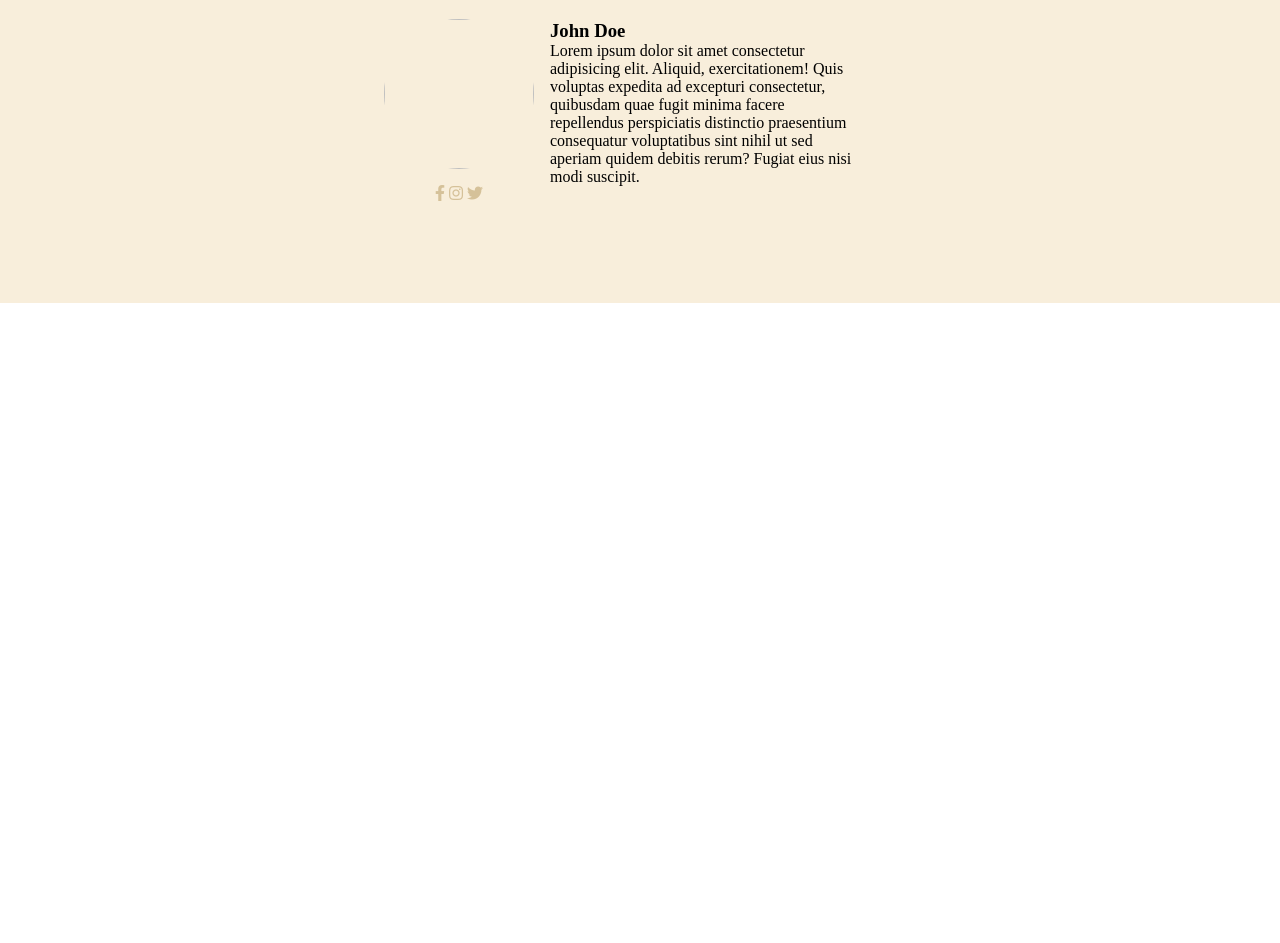
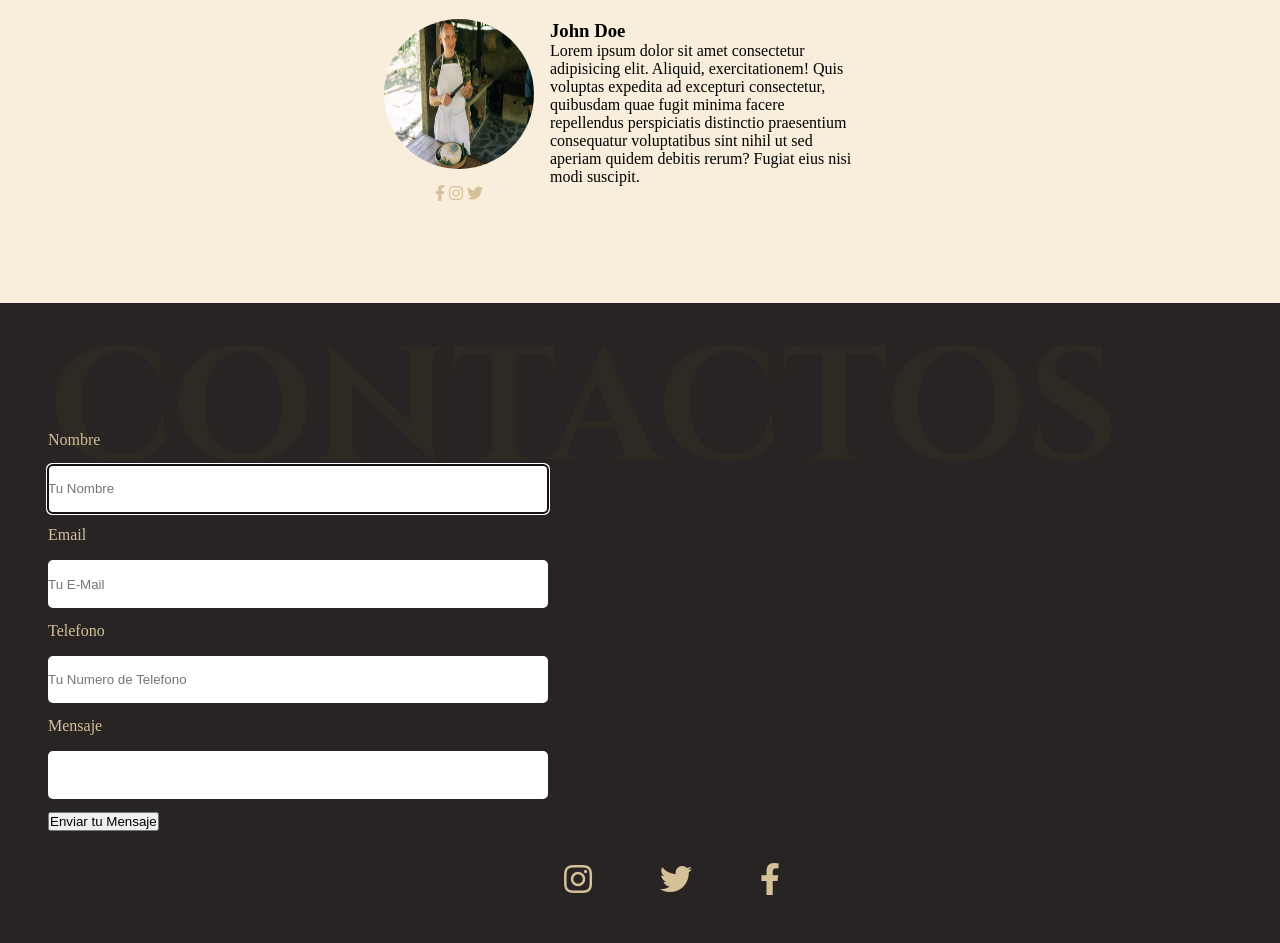
Before and after one commit to clarkelamothe/delices, a plain HTML site: page index.html in a window 1280 px wide. Shown: the part 2513-3456 px from the top of the page. Before the commit the page ends 2816 px from the top, so only its background shows below. Drawn offline with Linux system fonts and the light colour scheme.

Commit message:
contact page added

```diff
--- a/css/style.scss
+++ b/css/style.scss
@@ -295,9 +295,7 @@ body{
                         @include size(150px, 150px);
                         border-radius: 50%;
                         margin: 1em;
-                        display: flex;
-                        flex-direction: row;
-                        justify-self: flex-start;
+
                     }
                     .social{
                         a{
@@ -312,4 +310,52 @@ body{
         }
     }
 
+    .contactos{
+        @include size(80vh, 100vw);
+        @include flex(flex, column, center, flex-start);
+        background-color: map-get($color, darker);
+        padding: 0 3em 0 3em;
+        .background-text{
+            @include size(20%, 100%);
+            @include position(relative, 0, 0);
+            h2{
+                font-family: 'Cinzel Decorative', cursive;
+                font-size: 10em;
+                overflow: hidden;
+                z-index: 1;
+                opacity: 5%;
+                color: map-get($color, primary);
+            }
+        }
+        .form{
+            @include size(50vh, 50vw);
+            form{
+                @include size(100%, 100%);
+                @include flex(flex, column, center, flex-start);
+                label{
+                    margin-bottom: 1em;
+                    color: map-get($color, lighter);
+                }
+                input{
+                    @include size(200px, 500px);
+                    border: 0px;
+                    margin-bottom: 1em;
+                    border-radius: 5px;
+                }
+            }
+        }
+        .social{
+            @include size(100%, 100%);
+            margin: 2em;
+            text-align: center;
+            a{
+                text-decoration: none;
+                i{
+                    font-size: 2em;
+                    color: map-get($color, lighter);
+                    margin: 0 1em 0 1em;
+                }
+            }
+        }
+    }
 }
--- a/index.html
+++ b/index.html
@@ -162,5 +162,36 @@
             </article>
         </div>
     </div>
+
+    <div class="contactos" id="contactos">
+        <div class="background-text">
+            <h2>contactos</h2>
+        </div>
+
+        <div class="form">
+            <form id="contact" action="" method="post">
+                <label for="nombre">Nombre</label>
+                <input id="nombre" placeholder="Tu Nombre" type="text" required autofocus>
+
+                <label for="email">Email</label>
+                <input id="email" placeholder="Tu E-Mail" type="email" required>
+
+                <label for="telefono">Telefono</label>
+                <input id="telefono" placeholder="Tu Numero de Telefono" type="tel" required>
+
+                <label for="mensaje">Mensaje</label>
+                <input type="text" name="" id="mensaje" required>
+
+                <button name="submit" type="submit" id="contact-submit">Enviar tu Mensaje</button>
+            </form>
+        </div>
+
+        <div class="social">
+            <a href=""><i class="fab fa-instagram"></i></a>
+            <a href=""><i class="fab fa-twitter"></i></a>
+            <a href=""><i class="fab fa-facebook-f"></i></a>
+        </div>
+    </div>
+
 </body>
 </html>
```
Also changed, not shown: css/style.css, img/mainpic.png (deleted), img/pexels-gustavo-fring-3983710.jpg (added), img/pexels-jhon-marquez-2373520.jpg (deleted), img/pexels-yan-4965329.jpg (added), 3 other files.
